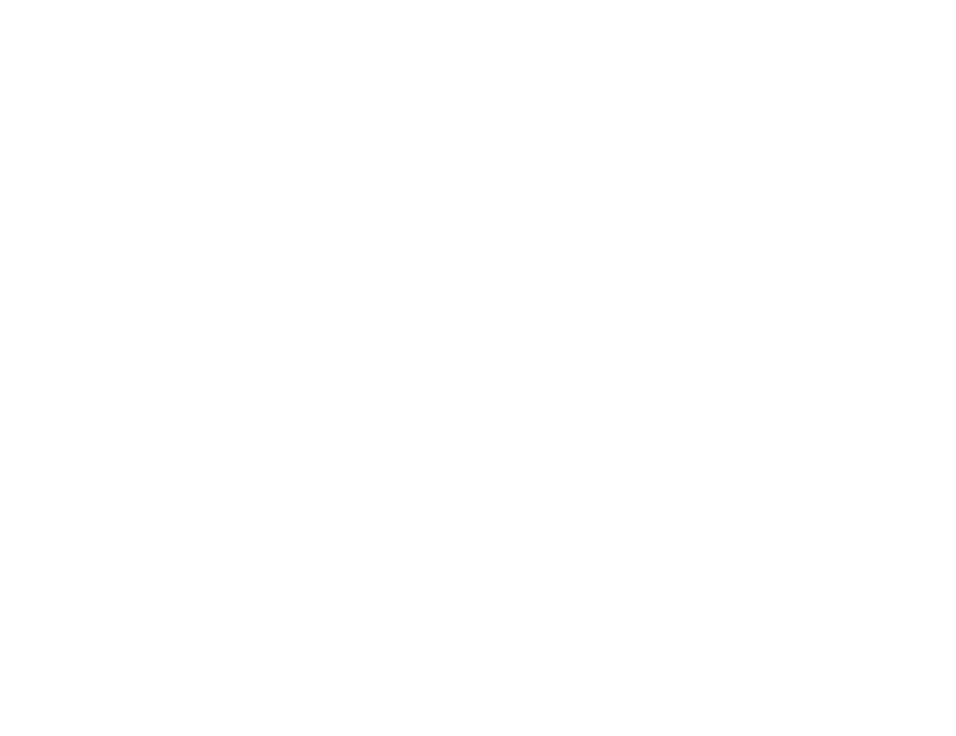
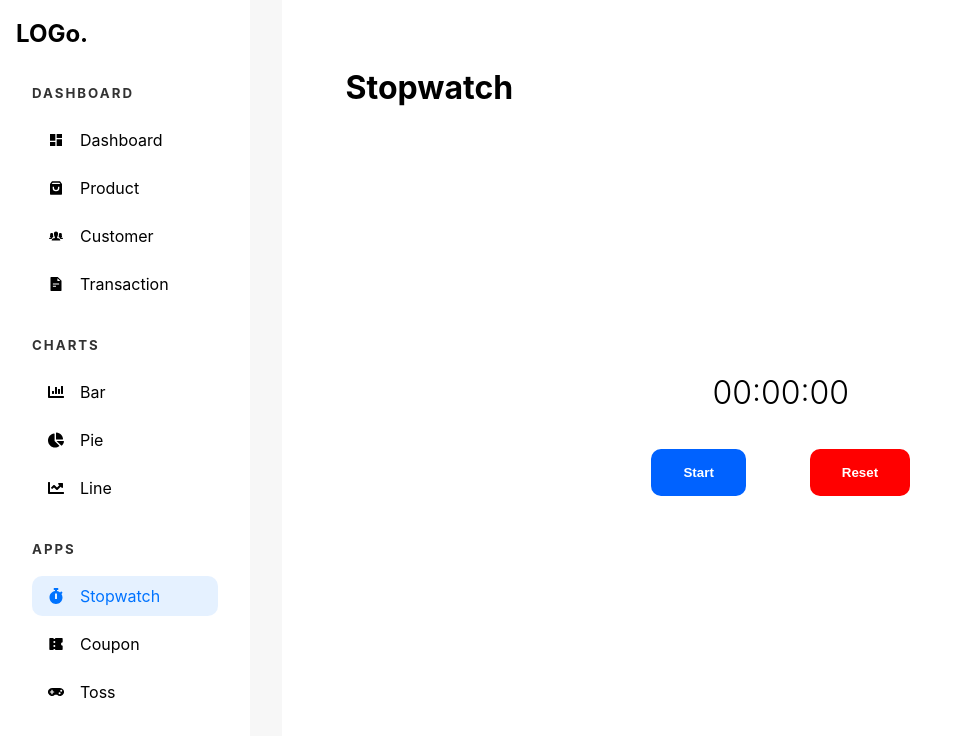
Before and after one commit to ProgramerSalar/Admin-dashboard-2024, a React (Vite) app: page /admin/app/stopwatch in a window 1280 px wide. Before the commit this address had no page. Shown: the top 736 px of the page, without its empty margins (0-956 px from the left). Built offline with nearby package versions, Linux system fonts and the light colour scheme.

Commit message:
add stop watch

```diff
--- a/src/App.tsx
+++ b/src/App.tsx
@@ -4,6 +4,9 @@
 import BarCharts from "./pages/charts/BarCharts";
 import PiCharts from "./pages/charts/PiCharts";
 import LineCharts from "./pages/charts/LineCharts";
+import Coupon from "./pages/apps/Coupon";
+import Stopwatch from "./pages/apps/Stopwatch";
+import Toss from "./pages/apps/Toss";
 
 
 // imports
@@ -36,6 +39,9 @@
           <Route path="/admin/chart/line" element={<LineCharts/>}/>
 
           {/* Apps  */}
+          <Route path="/admin/app/stopwatch" element={< Stopwatch/>} />
+          <Route path="/admin/app/coupon" element={< Coupon/>} />
+          <Route path="/admin/app/toss" element={< Toss/>} />
 
           {/* management  */}
 
--- /dev/null
+++ b/src/pages/apps/Coupon.tsx
@@ -0,0 +1,11 @@
+import React from 'react'
+
+const Coupon = () => {
+  return (
+    <div>
+      Coupon
+    </div>
+  )
+}
+
+export default Coupon
--- /dev/null
+++ b/src/pages/apps/Stopwatch.tsx
@@ -0,0 +1,56 @@
+import AdminSidebar from "../../components/AdminSideBar";
+import { useState, useEffect } from "react";
+
+const formatTime = (timeInSeconds: number) => {
+  const hours = Math.floor(timeInSeconds / 3600);
+  const minutes = Math.floor((timeInSeconds % 3600) / 60);
+  const seconds = timeInSeconds % 60;
+
+  const hoursInString = hours.toString().padStart(2, "0");
+  const minutesInString = minutes.toString().padStart(2, "0");
+  const secondsInString = seconds.toString().padStart(2, "0");
+
+  return `${hoursInString}:${minutesInString}:${secondsInString}`;
+};
+
+const Stopwatch = () => {
+  const [time, setTime] = useState<number>(0);
+  const [isRunning, setIsRunning] = useState<boolean>(false);
+
+  const resetHandler = () => {
+    setTime(0);
+    setIsRunning(false);
+  };
+
+  useEffect(() => {
+    let intervalID: number;
+    if (isRunning)
+      intervalID = setInterval(() => {
+        setTime((prev) => prev + 1);
+      }, 1000);
+
+    return () => {
+      clearInterval(intervalID);
+    };
+  }, [isRunning]);
+
+  return (
+    <div className="adminContainer">
+      <AdminSidebar />
+      <main className="dashboard-app-container">
+        <h1>Stopwatch</h1>
+        <section>
+          <div className="stopwatch">
+            <h2>{formatTime(time)}</h2>
+            <button onClick={() => setIsRunning((prev) => !prev)}>
+              {isRunning ? "Stop" : "Start"}
+            </button>
+            <button onClick={resetHandler}>Reset</button>
+          </div>
+        </section>
+      </main>
+    </div>
+  );
+};
+
+export default Stopwatch;
--- /dev/null
+++ b/src/pages/apps/Toss.tsx
@@ -0,0 +1,11 @@
+import React from 'react'
+
+const Toss = () => {
+  return (
+    <div>
+      Toss
+    </div>
+  )
+}
+
+export default Toss
--- /dev/null
+++ b/src/styles/_dashboardapp.scss
@@ -0,0 +1,34 @@
+.dashboard-app-container {
+    background-color: white;
+    padding: 4rem;
+
+    > section {
+      @include flex(column, center, center, 2rem);
+      height: 100%;
+
+      .stopwatch {
+        > h2 {
+          font-size: 2rem;
+          font-weight: 300;
+          text-align: center;
+        }
+
+        > button {
+          padding: 1rem 2rem;
+          border: none;
+          cursor: pointer;
+          color: white;
+          margin: 2rem;
+          font-weight: 700;
+          border-radius: 10px;
+
+          &:first-of-type {
+            background-color: rgb(0, 98, 255);
+          }
+
+          &:last-of-type {
+            background-color: rgb(255, 0, 0);
+          }
+        }
+    }
+}}
--- a/src/styles/app.scss
+++ b/src/styles/app.scss
@@ -3,6 +3,7 @@
 @import "dashboard";
 @import "products";
 @import "chart";
+@import "dashboardapp";
 
 :root {
   font-family: Inter, system-ui, Avenir, Helvetica, Arial, sans-serif;
```
Also changed, not shown: Screenshot 2024-01-10 141141.png (added), 1 other file (tests, documents, lock files or other folders).
